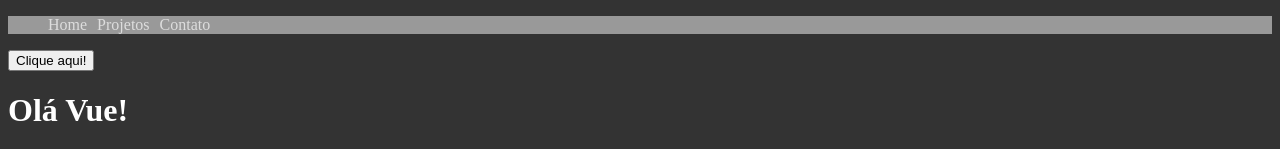
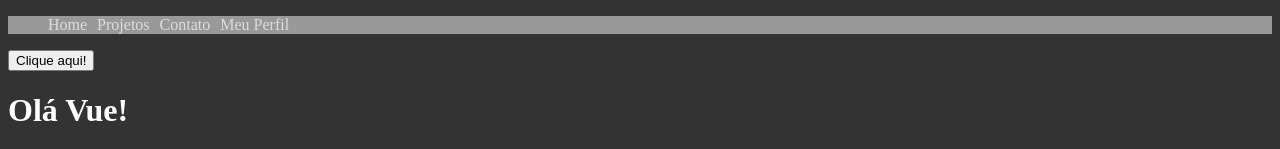
Before and after one commit to pcesarsantos/vue3, a Vue app: page / in a window 1280 px wide. Shown: the top 149 px of the page. Built offline with nearby package versions, Linux system fonts and the light colour scheme.

Commit message:
Utilizando Props

```diff
--- a/src/App.vue
+++ b/src/App.vue
@@ -1,6 +1,6 @@
 <template>
   <div>
-    <myHeader />
+    <myHeader :estaLogado="true" />
     <PrimeiroComponente />
     <p class="paragrafo-pai">
       o dado de app é: {{ testando }}
--- a/src/components/Info.vue
+++ b/src/components/Info.vue
@@ -25,11 +25,15 @@ export default {
     components: {
         myPicture
     },
+    props: {
+        email: String,
+        estaTrabalhando: Boolean
+    },
     data() {
         return {
-            estaTrabalhando: false,
+            // estaTrabalhando: false,
             mostrarEmail: false,
-            email: 'pcsantos@outlook.com.br',
+            // email: 'pcsantos@outlook.com.br',
             meuLink: 'http://www.github.com/pcesarsantos',
             backendTechnologies: ['JavaScript','PHP', 'C#'],
             frontendTechnologies: [
--- a/src/components/Pessoa.vue
+++ b/src/components/Pessoa.vue
@@ -1,7 +1,7 @@
 <template>
     <div>
         <h2>Esta é a descrição da pessoa: {{ nome }}</h2>
-        <Info />
+        <Info :email="email" :estaTrabalhando="estaTrabalhando" />
     </div>
     <div>
         <myForm />
@@ -19,7 +19,9 @@ export default {
     },
     data() {
         return {
-            nome: 'Pedro'
+            nome: 'Pedro',
+            email: 'pcsantos@outlook.com.br',
+            estaTrabalhando: false
         }
     }
 }
--- a/src/components/myHeader.vue
+++ b/src/components/myHeader.vue
@@ -3,11 +3,13 @@
         <li><a href="#">Home</a></li>
         <li><a href="#">Projetos</a></li>
         <li><a href="#">Contato</a></li>
+        <li v-if="estaLogado"><a href="#">Meu Perfil</a></li>
     </ul>
 </template>
 <script>
 export default {
-    name: 'myHeader'
+    name: 'myHeader',
+    props: ["estaLogado"]
 }
 </script>
 
```
